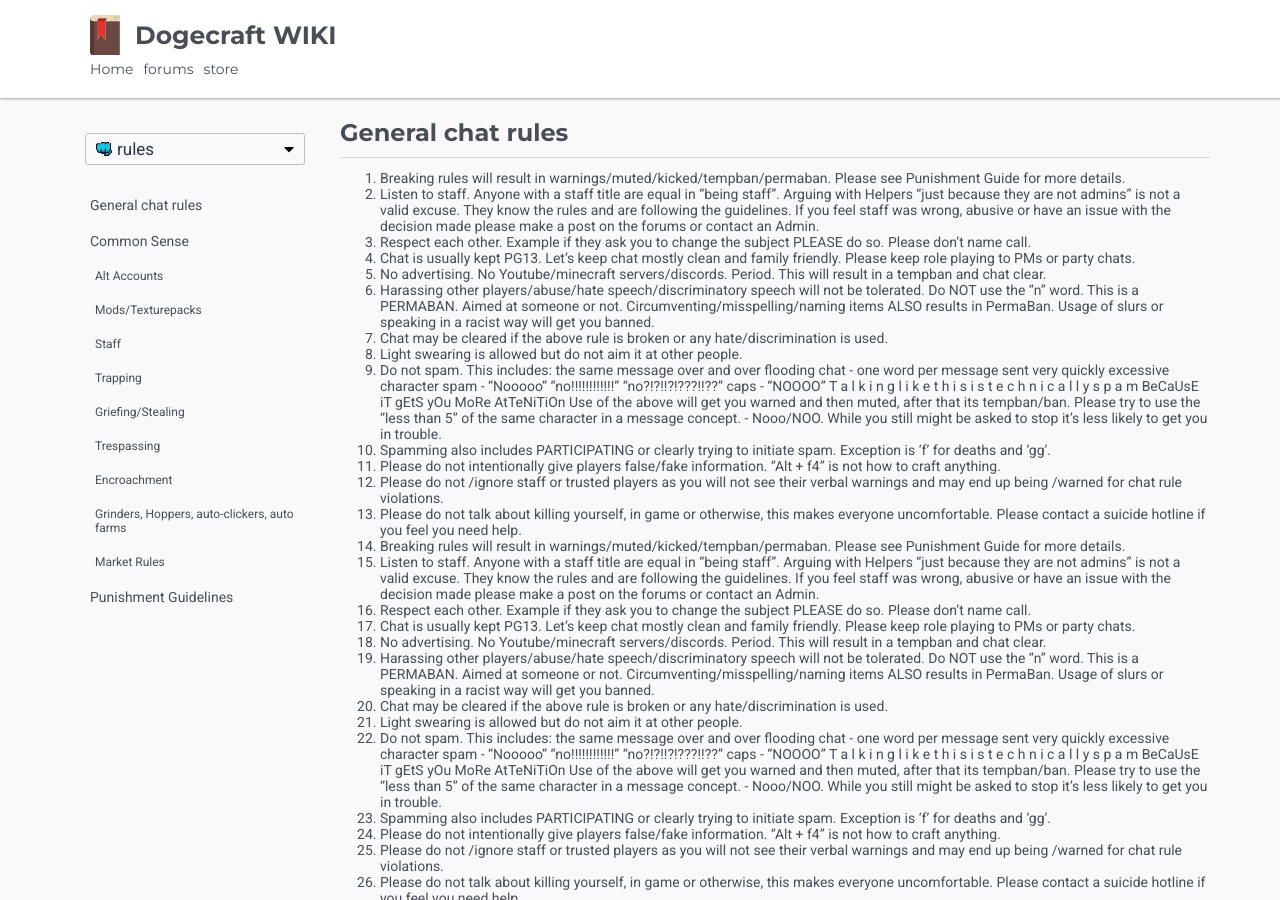
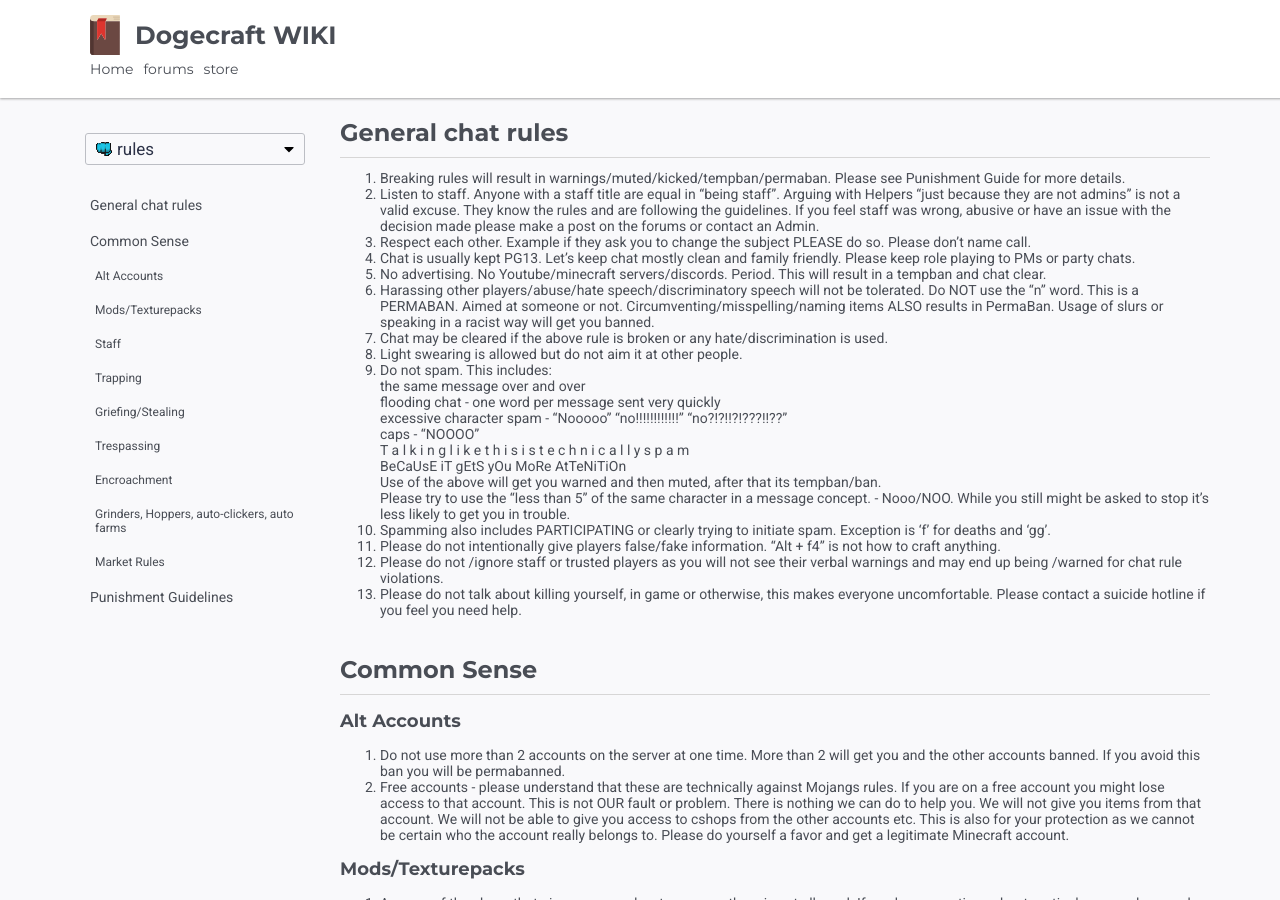
Before and after one commit to pustinek/dogecraft-wiki, a Jekyll site: the page built from pages/rules.md, in a window 1280 px wide and 900 px high. Built offline with Jekyll 4.4.1, drawn with Linux system fonts in a browser that asks for light colours.

Commit message:
updated general chat rules
took out the double text and spaced the spam section ( ironic )

```diff
--- a/_includes/rules/general.md
+++ b/_includes/rules/general.md
@@ -9,39 +9,17 @@
 6. Harassing other players/abuse/hate speech/discriminatory speech will not be tolerated. Do NOT use the "n" word. This is a PERMABAN. Aimed at someone or not. Circumventing/misspelling/naming items ALSO results in PermaBan. Usage of slurs or speaking in a racist way will get you banned.
 7. Chat may be cleared if the above rule is broken or any hate/discrimination is used.
 8. Light swearing is allowed but do not aim it at other people.
-9. Do not spam. This includes:
-the same message over and over
-flooding chat - one word per message sent very quickly
-excessive character spam - "Nooooo" "no!!!!!!!!!!!!" "no?!?!!?!???!!??"
-caps - "NOOOO"
-T a l k i n g  l i k e  t h i s  i s  t e c h n i c a l l y  s p a m
-BeCaUsE iT gEtS yOu MoRe AtTeNiTiOn
-Use of the above will get you warned and then muted, after that its tempban/ban.
+9. Do not spam. This includes:<br>
+the same message over and over<br>
+flooding chat - one word per message sent very quickly<br>
+excessive character spam - "Nooooo" "no!!!!!!!!!!!!" "no?!?!!?!???!!??"<br>
+caps - "NOOOO"<br>
+T a l k i n g  l i k e  t h i s  i s  t e c h n i c a l l y  s p a m<br>
+BeCaUsE iT gEtS yOu MoRe AtTeNiTiOn<br>
+Use of the above will get you warned and then muted, after that its tempban/ban. <br>
 Please try to use the "less than 5" of the same character in a message concept. - Nooo/NOO.
 While you still might be asked to stop it's less likely to get you in trouble.
 10. Spamming also includes PARTICIPATING or clearly trying to initiate spam. Exception is 'f' for deaths and 'gg'.
 11. Please do not intentionally give players false/fake information. "Alt + f4" is not how to craft anything.
 12. Please do not /ignore staff or trusted players as you will not see their verbal warnings and may end up being /warned for chat rule violations.
 13. Please do not talk about killing yourself, in game or otherwise, this makes everyone uncomfortable. Please contact a suicide hotline if you feel you need help.
-1. Breaking rules will result in warnings/muted/kicked/tempban/permaban. Please see Punishment Guide for more details.
-2. Listen to staff. Anyone with a staff title are equal in "being staff". Arguing with Helpers "just because they are not admins" is not a valid excuse. They know the rules and are following the guidelines. If you feel staff was wrong, abusive or have an issue with the decision made please make a post on the forums or contact an Admin.
-3. Respect each other. Example if they ask you to change the subject PLEASE do so. Please don't name call.
-4. Chat is usually kept PG13. Let's keep chat mostly clean and family friendly. Please keep role playing to PMs or party chats.
-5. No advertising. No Youtube/minecraft servers/discords. Period. This will result in a tempban and chat clear.
-6. Harassing other players/abuse/hate speech/discriminatory speech will not be tolerated. Do NOT use the "n" word. This is a PERMABAN. Aimed at someone or not. Circumventing/misspelling/naming items ALSO results in PermaBan. Usage of slurs or speaking in a racist way will get you banned.
-7. Chat may be cleared if the above rule is broken or any hate/discrimination is used.
-8. Light swearing is allowed but do not aim it at other people.
-9. Do not spam. This includes:
-the same message over and over
-flooding chat - one word per message sent very quickly
-excessive character spam - "Nooooo" "no!!!!!!!!!!!!" "no?!?!!?!???!!??"
-caps - "NOOOO"
-T a l k i n g  l i k e  t h i s  i s  t e c h n i c a l l y  s p a m
-BeCaUsE iT gEtS yOu MoRe AtTeNiTiOn
-Use of the above will get you warned and then muted, after that its tempban/ban.
-Please try to use the "less than 5" of the same character in a message concept. - Nooo/NOO.
-While you still might be asked to stop it's less likely to get you in trouble.
-10. Spamming also includes PARTICIPATING or clearly trying to initiate spam. Exception is 'f' for deaths and 'gg'.
-11. Please do not intentionally give players false/fake information. "Alt + f4" is not how to craft anything.
-12. Please do not /ignore staff or trusted players as you will not see their verbal warnings and may end up being /warned for chat rule violations.
-13. Please do not talk about killing yourself, in game or otherwise, this makes everyone uncomfortable. Please contact a suicide hotline if you feel you need help.
```
